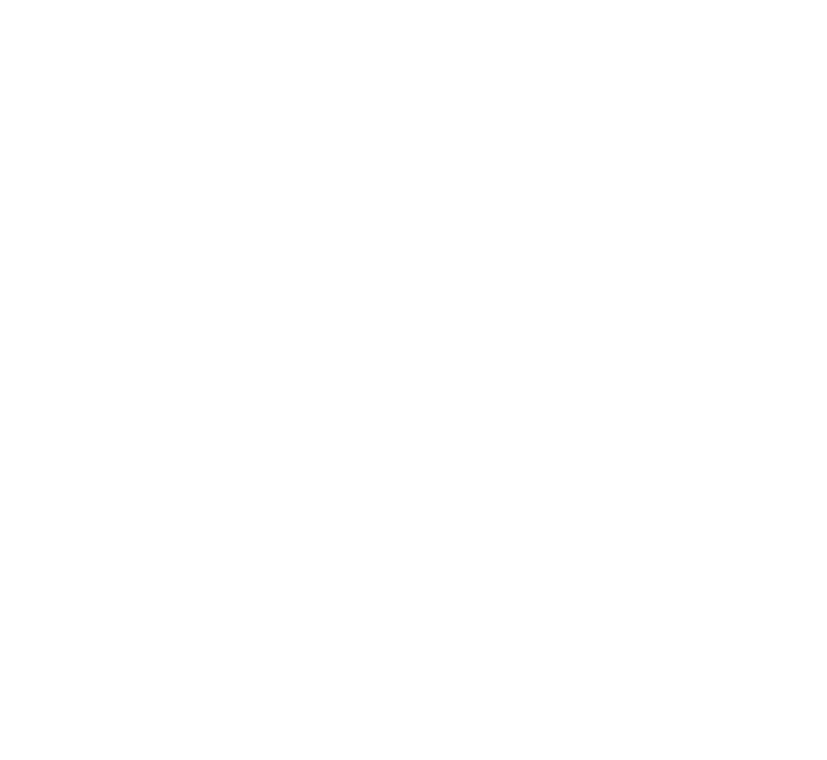
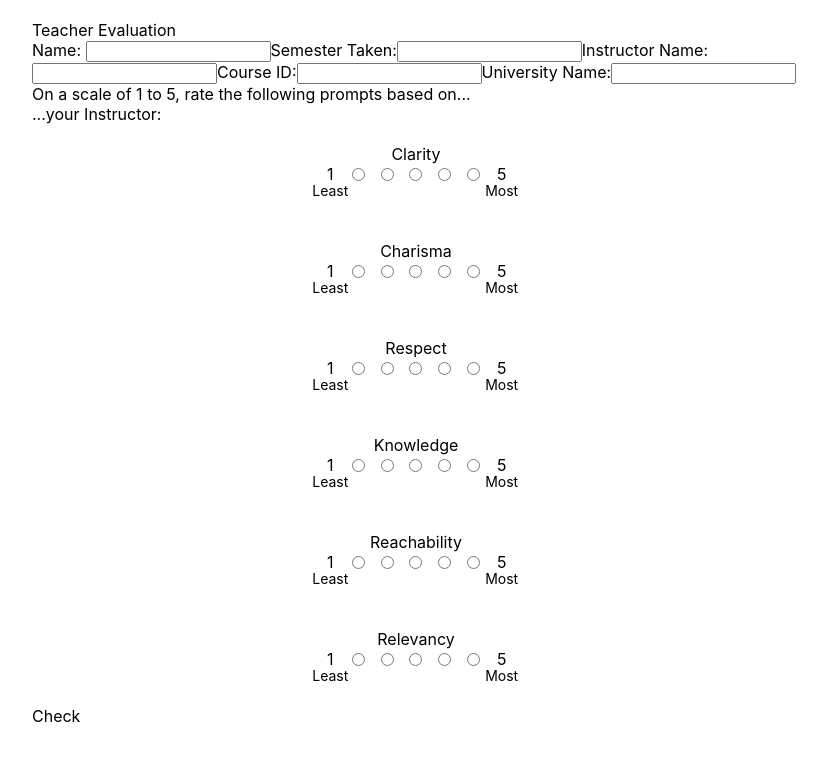
Before and after one commit to michaelw0ng/Teacher-Evaluations, a React (Create React App) app in the folder react-ts/: page / in a window 1280 px wide. Shown: the top 760 px of the page, without its empty margins (224-1051 px from the left). Built offline with nearby package versions, Linux system fonts and the light colour scheme.

Commit message:
Beginning the start of Evaluation's Submission page

```diff
--- a/react-ts/src/App.tsx
+++ b/react-ts/src/App.tsx
@@ -1,8 +1,12 @@
-import { useEffect } from 'react';
+import { useEffect, useState } from 'react';
 import './App.css';
+
+import EvaluationPage from './Components/EvaluationPage';
 
 
 function App() {
+  const [currentPage, setCurrentPage] = useState('Evaluation');
+
   useEffect(() => {
     const req = new XMLHttpRequest();
     req.addEventListener("load", () => {
@@ -13,6 +17,10 @@
   }, []);
   return (
     <div>
+      {
+        currentPage === 'Evaluation' && <EvaluationPage />
+
+      }
     </div>
   );
 }
--- /dev/null
+++ b/react-ts/src/Components/EvaluationPage.tsx
@@ -0,0 +1,62 @@
+import * as React from 'react';
+import styles from '../Stylesheets/EvaluationPage.module.css';
+import RadioInput from './RadioInput';
+
+function EvaluationPage(){
+
+    const stagedSubmission = {
+        sem_taken: '',          //varchar(64)
+        instr_id: '',           //varchar(64)
+        instr_name: '',         //varchar(64)
+        crse_title: '',         //varchar(64)
+        crse_department: '',    //varchar(64)
+        crse_id: '',            //varchar(64)
+        edu_inst: '',           //varchar(64)
+        clr_requirements: '',   //varchar(64)
+        instr_clarity: '',      //int(1)
+        instr_charisma: '',     //int(1)
+        instr_respect: '',      //int(1)
+        instr_knowledge: '',    //int(1)
+        instr_reachability: '', //int(1)
+        clr_instructions: '',   //int(1)    //REDUNDANT - instr_clarity
+        relevancy: '',          //int(1)
+        stdnt_id: '',           //varchar(64)
+        stdnt_name: '',         //varchar(64)
+        stdnt_gpa: '',          //varchar(3)
+        stdnt_attendance: '',   //varchar(64)
+        stdnt_expected: '',     //varchar(2)
+        stdnt_motive: '',       //varchar(64)
+        rating: '',             //int(1)
+        comments: '',           //varchar(64)
+    };
+
+    return(
+        <div className = {styles.EvaluationPage}>
+            Teacher Evaluation
+            <form>
+                Name: <input type = 'text'></input>
+                Semester Taken:<input type = 'text'></input>
+                Instructor Name:<input type = 'text'></input>
+                Course ID:<input type = 'text'></input>
+                University Name:<input type = 'text'></input>
+                <br />
+                On a scale of 1 to 5, rate the following prompts based on...
+                <br />
+                ...your Instructor:
+                <br />
+                <div className = {styles.RadioInputs}>
+                    <RadioInput stagedSubmission = {stagedSubmission} categoryName = {'Clarity'}      categoryId = {'instr_clarity'}      categoryDesc = {''}/>
+                    <RadioInput stagedSubmission = {stagedSubmission} categoryName = {'Charisma'}     categoryId = {'instr_charisma'}     categoryDesc = {''}/>
+                    <RadioInput stagedSubmission = {stagedSubmission} categoryName = {'Respect'}      categoryId = {'instr_respect'}      categoryDesc = {''}/>
+                    <RadioInput stagedSubmission = {stagedSubmission} categoryName = {'Knowledge'}    categoryId = {'instr_knowledge'}    categoryDesc = {''}/>
+                    <RadioInput stagedSubmission = {stagedSubmission} categoryName = {'Reachability'} categoryId = {'instr_reachability'} categoryDesc = {''}/>
+                    <RadioInput stagedSubmission = {stagedSubmission} categoryName = {'Relevancy'}    categoryId = {'relevancy'}          categoryDesc = {''}/>
+                </div>
+            </form>
+
+            <div onClick = {()=>{console.log(stagedSubmission)}}>Check</div>
+        </div>
+    )
+}
+
+export default EvaluationPage;
--- /dev/null
+++ b/react-ts/src/Components/RadioInput.tsx
@@ -0,0 +1,37 @@
+import * as React from 'react';
+import styles from '../Stylesheets/RadioInput.module.css';
+
+interface RadioInputProps {
+    categoryName: string,
+    categoryId: string,
+    categoryDesc: string,
+    stagedSubmission: any,
+}
+
+function RadioInput(props:RadioInputProps){
+    return(
+        <div className = {styles.RadioInputDiv}>
+            <div style = {{textAlign: 'center'}}>{props.categoryName}</div>
+            <div className = {styles.RadioInput}>
+                <span>1</span>
+                <input type = 'radio' name = {props.categoryName} value = '1' onClick = {() => {props.stagedSubmission[props.categoryId] = 1}}/>
+                <input type = 'radio' name = {props.categoryName} value = '2' onClick = {() => {props.stagedSubmission[props.categoryId] = 2}}/>
+                <input type = 'radio' name = {props.categoryName} value = '3' onClick = {() => {props.stagedSubmission[props.categoryId] = 3}}/>
+                <input type = 'radio' name = {props.categoryName} value = '4' onClick = {() => {props.stagedSubmission[props.categoryId] = 4}}/>
+                <input type = 'radio' name = {props.categoryName} value = '5' onClick = {() => {props.stagedSubmission[props.categoryId] = 5}}/>
+                <span>5</span>
+            </div>
+            <div className = {styles.RadioInputDesc}>
+                <span>Least</span>
+                <div />
+                <div />
+                <div />
+                <div />
+                <div />
+                <span>Most</span>
+            </div>
+        </div>
+    )
+}
+
+export default RadioInput;
--- /dev/null
+++ b/react-ts/src/Stylesheets/EvaluationPage.module.css
@@ -0,0 +1,9 @@
+.EvaluationPage{
+    font-size: 16px;
+    padding: 20px 20%;
+}
+
+.RadioInputs{
+    display: grid;
+    justify-content: center;
+}
--- /dev/null
+++ b/react-ts/src/Stylesheets/RadioInput.module.css
@@ -0,0 +1,31 @@
+.RadioInput{
+    width: 200px;
+    grid-template-columns: repeat(7, minmax(0, 1fr));
+    display: grid;
+    text-align: center;
+}
+
+.RadioInput input{
+    margin: auto;
+    cursor: pointer;
+}
+
+.RadioInputDesc{
+    width: 200px;
+    grid-template-columns: repeat(7, minmax(0, 1fr));
+    display: grid;
+    text-align: center;
+    position: relative;
+    top: -2px;
+}
+
+.RadioInputDesc span{
+    font-size: 14px;
+    overflow: hidden;
+    margin-left: -100%;
+    margin-right: -100%;
+}
+
+.RadioInputDiv{
+    margin: 20px 0px;
+}
```
Also changed, not shown: 2 other files (tests, documents, lock files or other folders).
